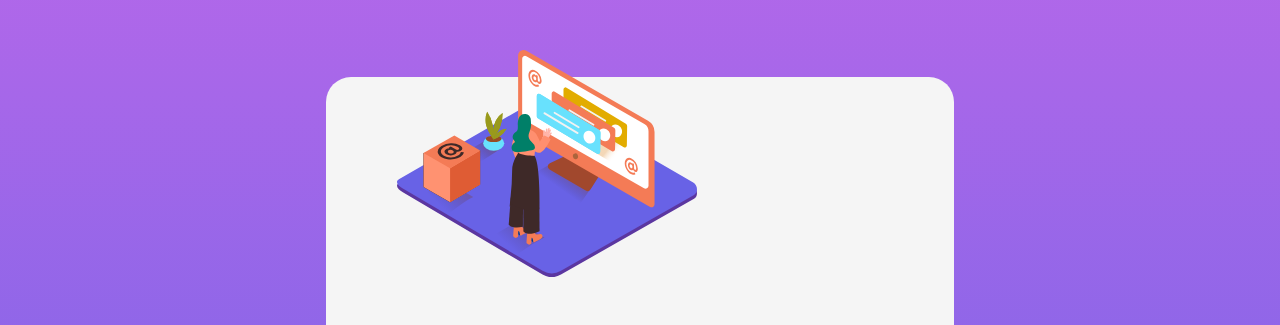
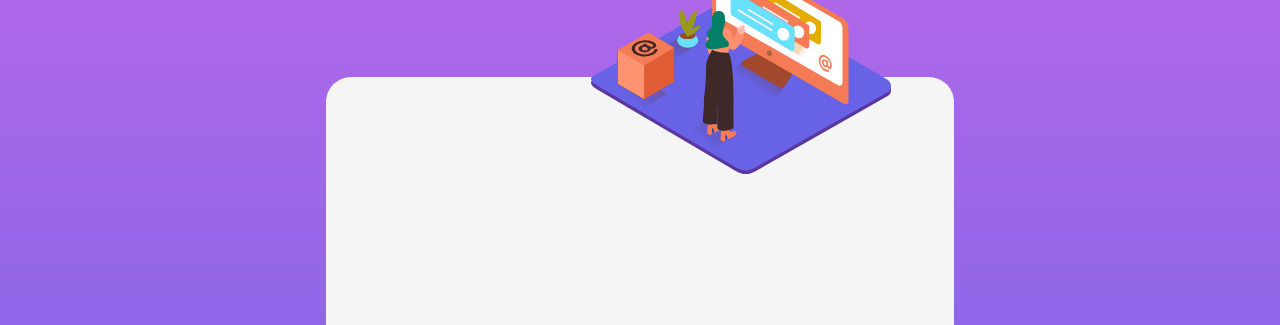
Before and after one commit to mbongoelvis/FAQ-accomodation-form, a plain HTML site: page index.html in a window 1280 px wide. Shown: the top 325 px of the page. Drawn offline with Linux system fonts and the light colour scheme.

Commit message:
second commit

```diff
--- a/style.css
+++ b/style.css
@@ -10,12 +10,13 @@
     min-height: 50%;
     background-color: whitesmoke;
     border-radius: 25px;
+    position: relative;
 }
 .section1 img{
     width: 300px;
     position: absolute;
-    top: 50px;
-    left: 31%;
+    top: -130px;
+    right: 10%;
 }
 .show1, .show2, .show3, .show4, .show5{
     display:none;
```
